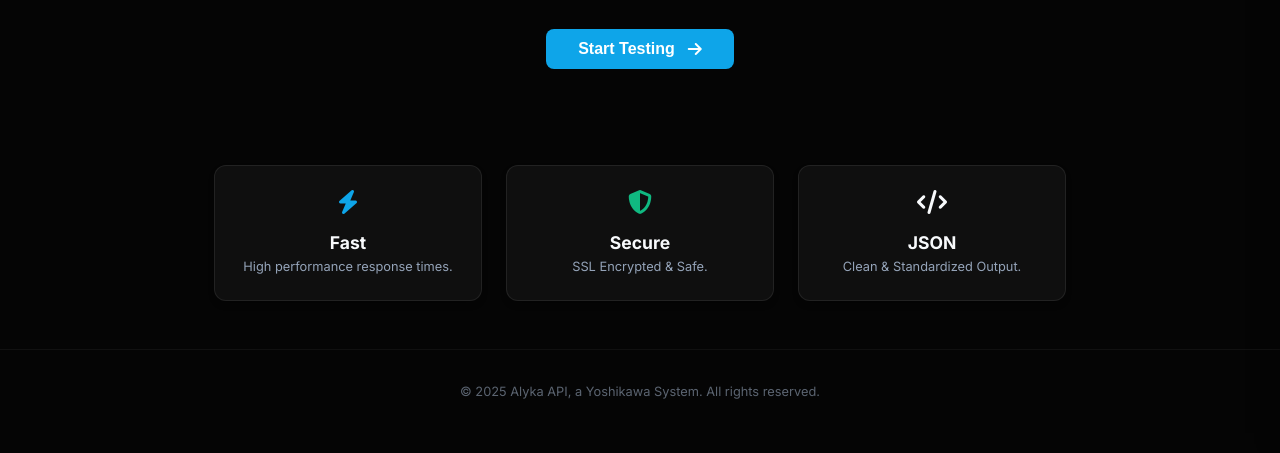
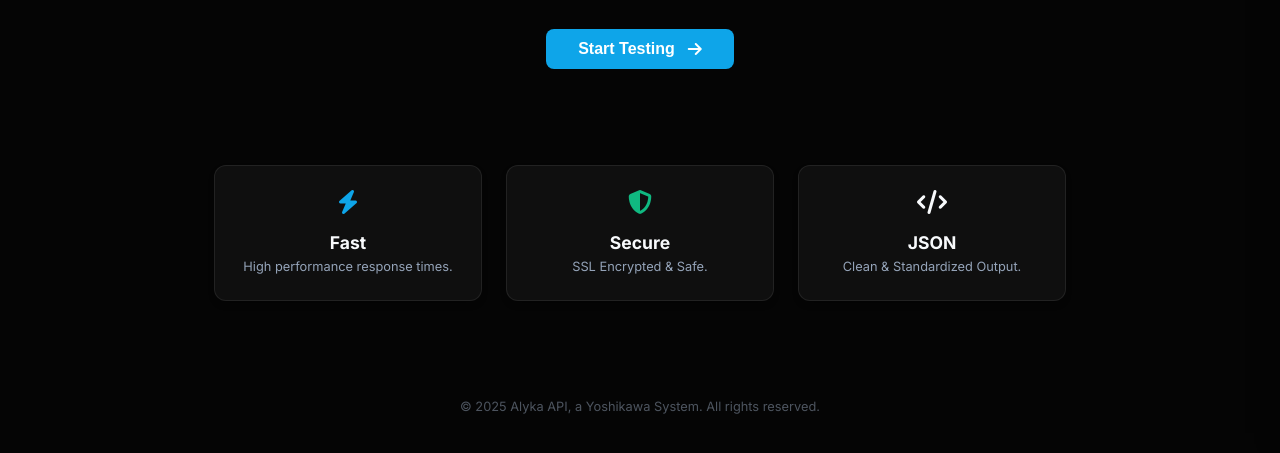
Before and after one commit to yoshikawa-bot/alyka, a website: page public/index.html in a window 1280 px wide. Both pictures are taken after a click on the link "Alyka API". Shown: the part 367-820 px from the top of the page. Drawn offline with Linux system fonts and the light colour scheme.

Commit message:
Update index.html

```diff
--- a/public/index.html
+++ b/public/index.html
@@ -37,17 +37,16 @@
             min-height: 100vh;
             display: flex;
             flex-direction: column;
-            overflow-x: hidden; /* Evita rolagem lateral */
-            overflow-y: auto;   /* Rolagem normal ativada */
+            overflow-x: hidden;
+            overflow-y: auto;
         }
 
-        /* HEADER STICKY */
         .header {
             background-color: rgba(5, 5, 5, 0.8);
             border-bottom: 1px solid var(--border);
             height: 60px;
             width: 100%;
-            position: sticky; /* Fixa no topo */
+            position: sticky;
             top: 0;
             z-index: 100;
             backdrop-filter: blur(10px);
@@ -106,7 +105,6 @@
             color: var(--primary);
         }
 
-        /* SIDEBAR FIXED */
         .sidebar-overlay {
             position: fixed;
             inset: 0;
@@ -200,9 +198,8 @@
             font-weight: 500;
         }
 
-        /* MAIN CONTENT */
         .container {
-            flex: 1; /* Empurra o footer para baixo */
+            flex: 1;
             width: 100%;
             max-width: 900px;
             margin: 0 auto;
@@ -215,10 +212,12 @@
             display: none;
             width: 100%;
             animation: fadeIn 0.4s ease;
+            flex: 1; /* Garante que ocupe o espaço para empurrar footer */
+            flex-direction: column;
         }
 
         .view-section.active {
-            display: block;
+            display: flex; /* Mudado para flex para organizar footer */
         }
 
         @keyframes fadeIn {
@@ -226,7 +225,6 @@
             to { opacity: 1; transform: translateY(0); }
         }
 
-        /* HERO SECTION */
         .hero {
             text-align: center;
             padding: 4rem 1rem;
@@ -258,6 +256,7 @@
             gap: 1.5rem;
             margin-top: 2rem;
             width: 100%;
+            margin-bottom: 4rem;
         }
 
         .info-card {
@@ -275,24 +274,25 @@
             border-color: rgba(14, 165, 233, 0.3);
         }
 
-        /* FOOTER */
+        /* FOOTER LIMPO E TRANSPARENTE */
         .simple-footer {
             padding: 2rem;
             text-align: center;
             color: var(--secondary);
             font-size: 0.8rem;
-            opacity: 0.6;
-            border-top: 1px solid var(--border);
-            margin-top: auto;
+            opacity: 0.5;
+            border: none;      /* Sem borda */
+            background: none;  /* Sem fundo */
+            margin-top: auto;  /* Empurra para o fundo */
         }
 
-        /* TOOL INTERFACE */
         .tool-container {
             background: var(--card-bg);
             border: 1px solid var(--border);
             border-radius: 12px;
             padding: 1.5rem;
             box-shadow: 0 10px 15px -3px rgba(0, 0, 0, 0.5);
+            margin-bottom: 2rem;
         }
 
         .tool-header {
@@ -442,8 +442,8 @@
             margin: 0;
             max-height: 500px;
             overflow-y: auto;
-            white-space: pre-wrap;       /* Quebra linhas longas */
-            word-wrap: break-word;       /* Quebra palavras longas */
+            white-space: pre-wrap;
+            word-wrap: break-word;
         }
 
         .spinner {
@@ -459,7 +459,6 @@
         .action-btn.loading span { display: none; }
         @keyframes spin { 100% { transform: rotate(360deg); } }
 
-        /* TOAST */
         .toast-container {
             position: fixed;
             bottom: 30px;
@@ -471,7 +470,7 @@
             gap: 10px;
             align-items: center;
             width: auto;
-            pointer-events: none; /* Permite clicar através do container vazio */
+            pointer-events: none;
         }
 
         .toast {
@@ -593,6 +592,10 @@
                     <p style="font-size: 0.8rem; color: var(--secondary);">Clean & Standardized Output.</p>
                 </div>
             </div>
+
+            <footer class="simple-footer">
+                &copy; 2025 Alyka API, a Yoshikawa System. All rights reserved.
+            </footer>
         </section>
 
         <section id="tool-view" class="view-section">
@@ -641,10 +644,6 @@
 
     </main>
 
-    <footer class="simple-footer">
-        &copy; 2025 Alyka API, a Yoshikawa System. All rights reserved.
-    </footer>
-
     <div class="toast-container" id="toastContainer"></div>
 
     <script>
@@ -658,22 +657,18 @@
             'igdl': { name: 'Instagram DL', icon: 'fab fa-instagram', desc: 'Reels/Video downloader', param: 'url' }
         };
 
-        // Estado Global
         let currentTool = null;
         let currentParam = null;
         let lastJsonResponse = null;
 
-        // Elementos DOM
         const sidebar = document.getElementById('sidebar');
         const sidebarOverlay = document.getElementById('sidebarOverlay');
         const urlPreview = document.getElementById('urlPreview');
         const inputField = document.getElementById('toolInput');
 
-        // Navegação Sidebar
         function openSidebar() {
             sidebar.classList.add('active');
             sidebarOverlay.classList.add('active');
-            // Bloqueia rolagem do body APENAS quando o menu mobile está aberto
             if(window.innerWidth <= 768) {
                 document.body.style.overflow = 'hidden';
             }
@@ -682,16 +677,15 @@
         function closeSidebar() {
             sidebar.classList.remove('active');
             sidebarOverlay.classList.remove('active');
-            document.body.style.overflow = ''; // Restaura rolagem
+            document.body.style.overflow = '';
         }
 
         document.getElementById('openSidebarBtn').addEventListener('click', openSidebar);
         document.getElementById('closeSidebarBtn').addEventListener('click', closeSidebar);
         sidebarOverlay.addEventListener('click', closeSidebar);
 
-        // Router simples
         function router(viewId) {
-            window.scrollTo(0, 0); // Volta ao topo ao mudar de view
+            window.scrollTo(0, 0);
 
             document.querySelectorAll('.view-section').forEach(el => el.classList.remove('active'));
             document.querySelectorAll('.nav-link').forEach(el => el.classList.remove('active'));
@@ -705,19 +699,16 @@
             closeSidebar();
         }
 
-        // Configuração da Ferramenta Selecionada
         function setupTool(toolKey, paramMode) {
             const config = toolsConfig[toolKey];
             currentTool = toolKey;
 
-            // Define qual parâmetro usar (url ou query/search)
             if (paramMode === 'search' || paramMode === 'query') {
                 currentParam = config.altParam || config.param;
             } else {
                 currentParam = config.param;
             }
 
-            // Atualiza Interface
             document.getElementById('toolTitle').innerText = config.name;
             document.getElementById('toolDesc').innerText = config.desc;
             document.getElementById('toolIcon').innerHTML = `<i class="${config.icon}"></i>`;
@@ -730,12 +721,10 @@
 
             updateUrlPreview();
 
-            // Atualiza Menu Ativo
             document.querySelectorAll('.nav-link').forEach(el => el.classList.remove('active'));
             const activeLink = document.querySelector(`.nav-link[data-tool="${toolKey}"][data-mode="${paramMode}"]`);
             if (activeLink) activeLink.classList.add('active');
 
-            // Troca de View
             document.getElementById('home-view').classList.remove('active');
             document.getElementById('tool-view').classList.add('active');
 
@@ -743,19 +732,16 @@
             window.scrollTo(0, 0);
         }
 
-        // Live URL Preview
         inputField.addEventListener('input', updateUrlPreview);
 
         function updateUrlPreview() {
             if (!currentTool) return;
             const val = inputField.value.trim();
-            // Encode apenas para visualização
             const displayVal = val ? val : 'VALUE';
             urlPreview.innerText = `${BASE_API}/${currentTool}?${currentParam}=${displayVal}`;
             urlPreview.scrollLeft = urlPreview.scrollWidth;
         }
 
-        // Execução da API
         document.getElementById('executeBtn').addEventListener('click', async () => {
             const val = inputField.value.trim();
             if (!val) {
@@ -774,7 +760,6 @@
             jsonPre.innerText = 'Loading...';
 
             try {
-                // Monta URL real com encoding
                 const finalUrl = `${BASE_API}/${currentTool}?${currentParam}=${encodeURIComponent(val)}`;
 
                 const res = await fetch(finalUrl);
@@ -784,7 +769,6 @@
                 jsonPre.innerText = lastJsonResponse;
                 resultArea.classList.add('active');
 
-                // Scroll suave até o resultado
                 setTimeout(() => {
                     resultArea.scrollIntoView({ behavior: 'smooth', block: 'start' });
                 }, 100);
@@ -802,7 +786,6 @@
             }
         });
 
-        // Utilitários de Cópia
         function copyUrl() {
             const text = urlPreview.innerText;
             navigator.clipboard.writeText(text).then(() => showToast('URL Copied!', 'success'));
@@ -813,7 +796,6 @@
             navigator.clipboard.writeText(lastJsonResponse).then(() => showToast('JSON Copied!', 'success'));
         }
 
-        // Sistema de Notificação (Toast)
         function showToast(msg, type) {
             const container = document.getElementById('toastContainer');
             const toast = document.createElement('div');
@@ -826,7 +808,6 @@
 
             container.appendChild(toast);
 
-            // Remove automaticamente
             setTimeout(() => {
                 toast.style.opacity = '0';
                 toast.style.transform = 'translateY(20px)';
```
